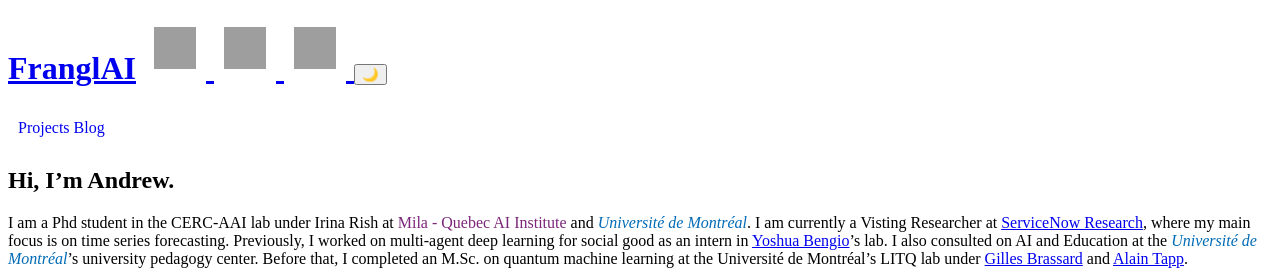
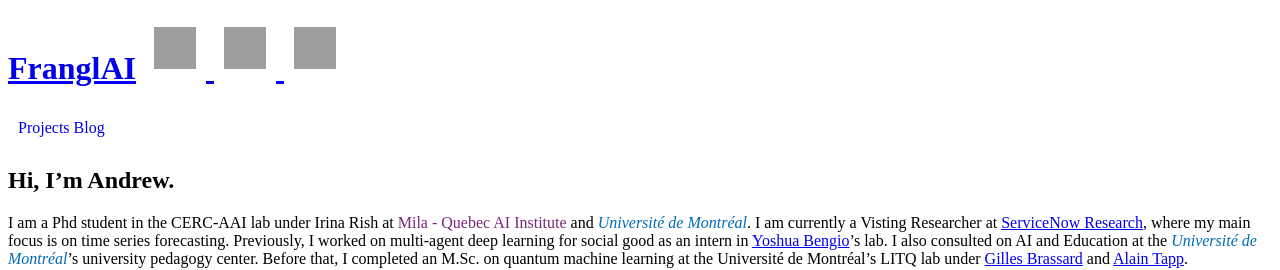
Before and after one commit to AndrewRWilliams/AndrewRWilliams.github.io, a Jekyll site: the page built from index.md, in a window 1280 px wide, cut to the strip 112-382 px from the top of the page. Built offline with Jekyll 4.4.1, drawn with Linux system fonts in a browser that asks for light colours; grey boxes are pictures that could not be loaded.

Commit message:
Update header.html

```diff
--- a/_includes/header.html
+++ b/_includes/header.html
@@ -38,9 +38,6 @@
                 style="width: 42px; height: 42px; margin: 10px"
             />
         </a>
-        <button id="theme-toggle" aria-label="Toggle Dark Mode">
-          <span id="moon-icon" aria-hidden="true">🌙</span> <!-- Moon icon -->
-        </button>
     </h1>
     <nav class="group">
         <a href="{{ site.baseurl }}/projects">Projects</a>
```
